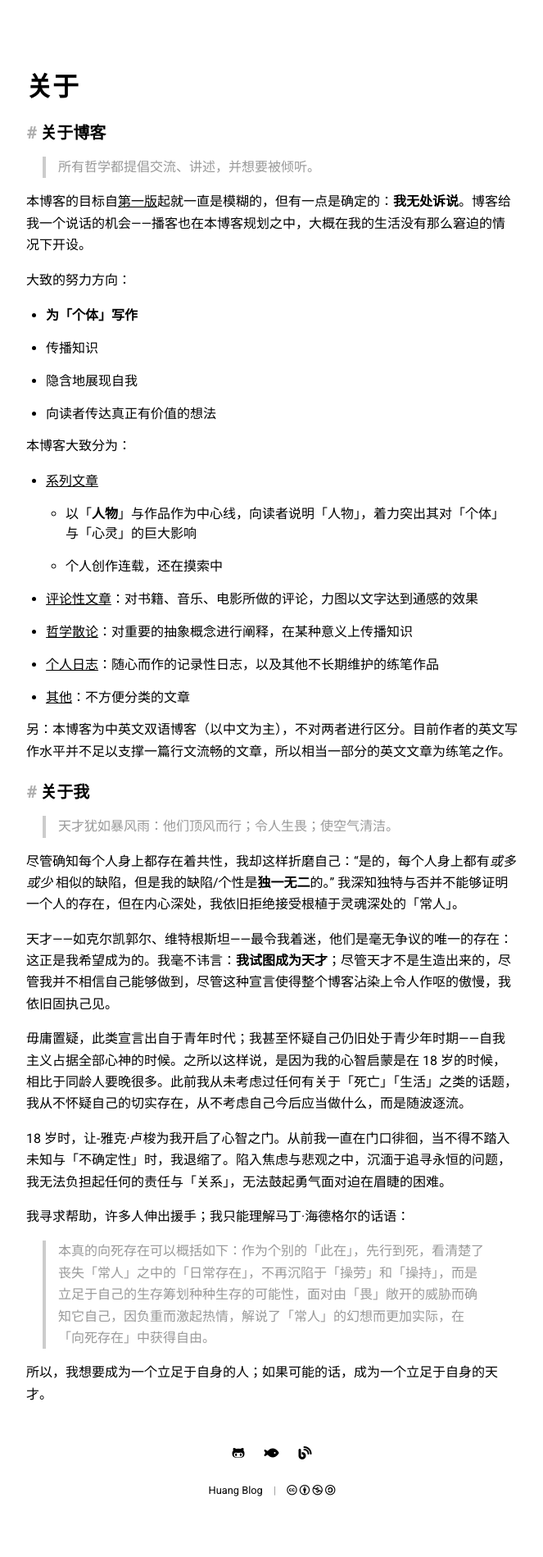
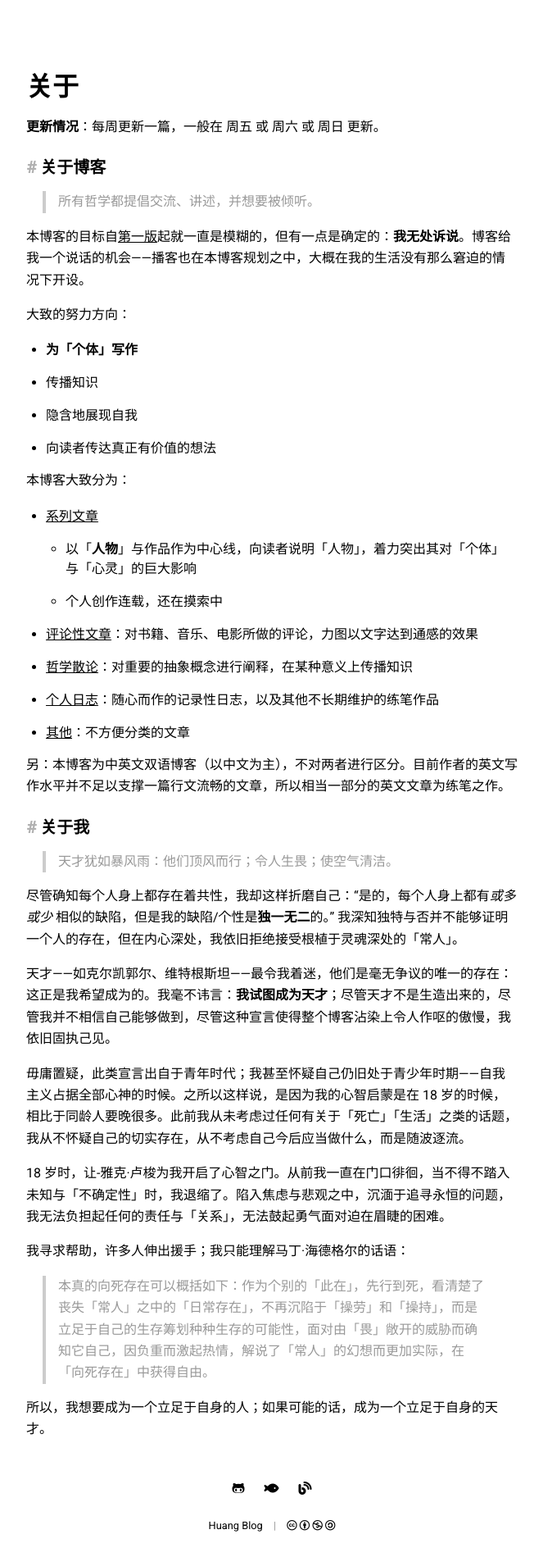
Before and after one commit to huang-feiyu/huang-feiyu.github.io, a Jekyll site: the page built from pages/about.md, in a window 1280 px wide. Shown: the whole page at 82% size, without its empty margins (308-971 px from the left). Built offline with Jekyll 4.4.1, drawn with Linux system fonts in a browser that asks for light colours; nearby versions of some CDN libraries; before the commit the page ends 1856 px from its top, so only the background shows below that.

Commit message:
chore: illustrate update frequency

```diff
--- a/pages/about.md
+++ b/pages/about.md
@@ -3,6 +3,8 @@ layout:    page
 title:     关于
 permalink: /about
 ---
+
+**更新情况**：每周更新一篇，一般在 周五 或 周六 或 周日 更新。
 
 ### 关于博客
 
```
